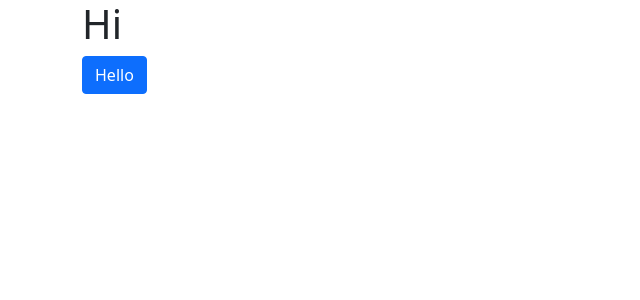
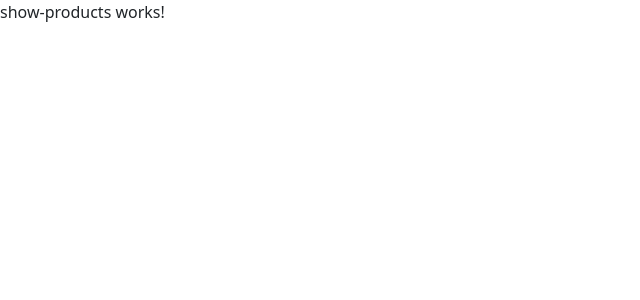
Before and after one commit to daviddelsol1998/MEAN-Final, an Angular app in the folder marketplace-fe/: page / in a window 1280 px wide. Shown: the top 300 px of the page, without its empty margins (0-640 px from the left). Built offline with nearby package versions, Linux system fonts and the light colour scheme.

Commit message:
Fixed routes

```diff
--- a/marketplace-fe/src/app/app-routing.module.ts
+++ b/marketplace-fe/src/app/app-routing.module.ts
@@ -1,7 +1,14 @@
 import { NgModule } from '@angular/core';
 import { RouterModule, Routes } from '@angular/router';
+import { CreateProductComponent } from './components/create-product/create-product.component';
+import { ShowProductsComponent } from './components/show-products/show-products.component';
 
-const routes: Routes = [];
+const routes: Routes = [
+  {path: '', component: ShowProductsComponent},
+  { path: 'create-product', component: CreateProductComponent },
+  { path: 'edit-product/:id', component: CreateProductComponent },
+  {path: '**', redirectTo: '', pathMatch: 'full'}
+];
 
 @NgModule({
   imports: [RouterModule.forRoot(routes)],
--- a/marketplace-fe/src/app/app.component.html
+++ b/marketplace-fe/src/app/app.component.html
@@ -1,4 +1 @@
-<div class="container">
-  <h1>Hi</h1>
-  <button class="btn btn-primary">Hello</button>
-</div>
+<router-outlet></router-outlet>
```
